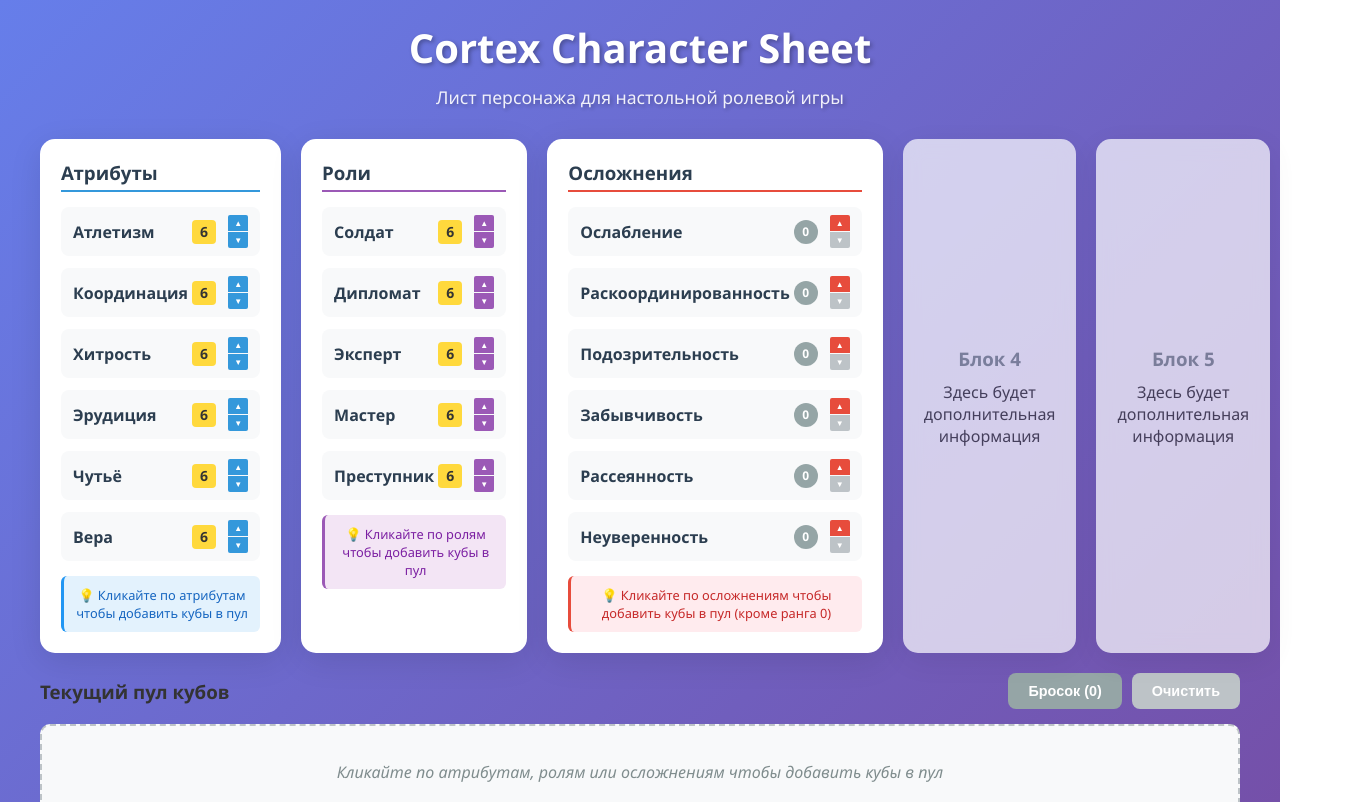
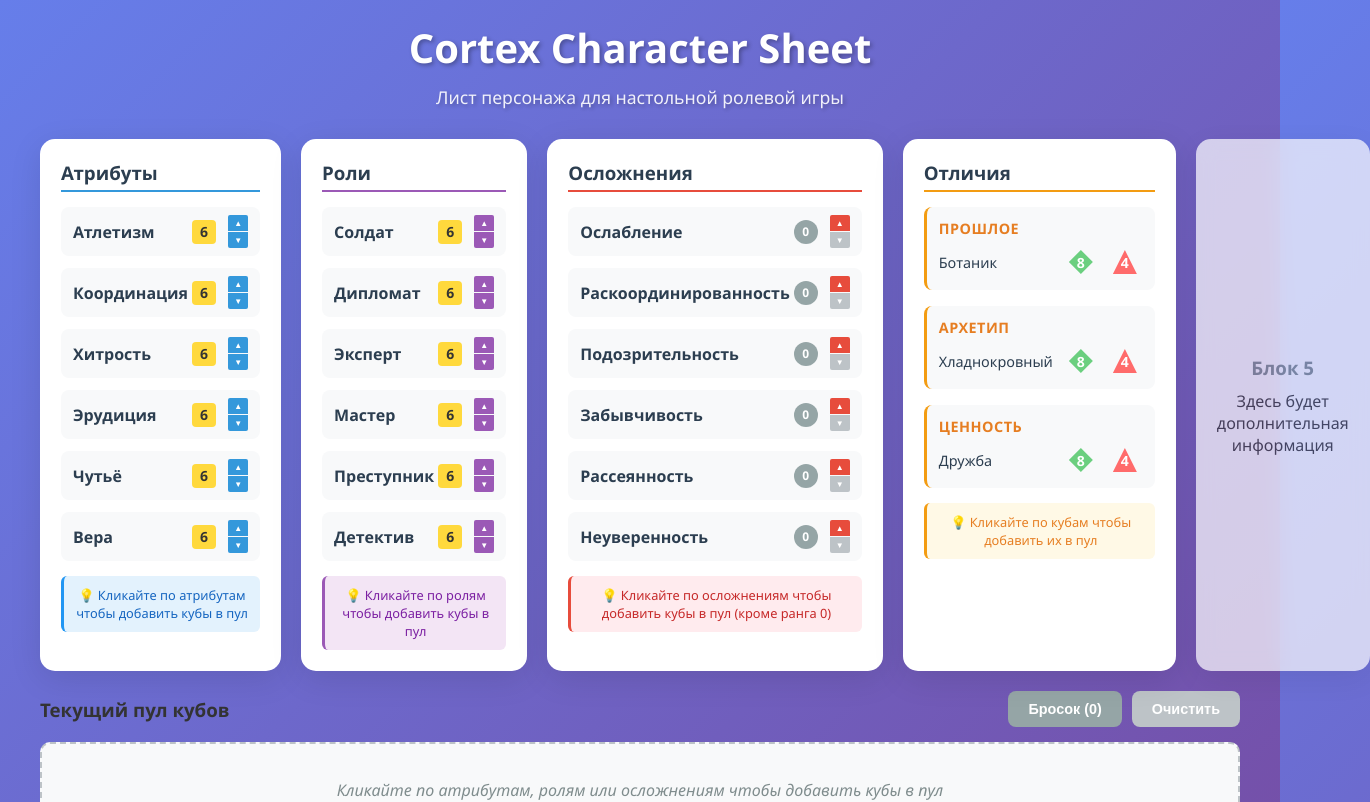
Before and after one commit to dplatonov865/cortex-prime-dice, a React (Vite) app: page / in a window 1280 px wide. Shown: the top 802 px of the page, 1370 px wide, since content can reach past the window. Built offline with nearby package versions, Linux system fonts and the light colour scheme.

Commit message:
add distinction block

```diff
--- a/src/components/CharacterSheet.jsx
+++ b/src/components/CharacterSheet.jsx
@@ -2,6 +2,7 @@ import React, { useState } from 'react';
 import AttributeBlock from '../components/AttributeBlock';
 import RoleBlock from '../components/RoleBlock';
 import ComplicationBlock from '../components/ComplicationBlock';
+import DistinctionBlock from '../components/DistinctionBlock';
 import DicePoolBlock from '../components/DicePoolBlock';
 import ResultsBlock from '../components/ResultsBlock';
 import { useDicePool } from '../hooks/useDicePool';
@@ -23,7 +24,8 @@ const CharacterSheet = () => {
     'Дипломат': 'd6',
     'Эксперт': 'd6',
     'Мастер': 'd6',
-    'Преступник': 'd6'
+    'Преступник': 'd6',
+    'Детектив': 'd6'
   });
 
   const [complications, setComplications] = useState({
@@ -33,6 +35,18 @@ const CharacterSheet = () => {
     'Забывчивость': '0',
     'Рассеянность': '0',
     'Неуверенность': '0'
+  });
+
+  const [distinctions, setDistinctions] = useState({
+    'Прошлое': {
+      name: 'Ботаник'
+    },
+    'Архетип': {
+      name: 'Хладнокровный'
+    },
+    'Ценность': {
+      name: 'Дружба'
+    }
   });
 
   // Хуки для управления логикой
@@ -58,6 +72,10 @@ const CharacterSheet = () => {
 
   const handleComplicationClick = (complicationName, diceType) => {
     addToDicePool(complicationName, diceType, 'complication');
+  };
+
+  const handleDistinctionClick = (distinctionName, diceType, category) => {
+    addToDicePool(distinctionName, diceType, `distinction: ${category}`);
   };
 
   // Обработчики изменения рангов
@@ -108,10 +126,10 @@ const CharacterSheet = () => {
           onComplicationChange={handleComplicationChange}
         />
 
-        <div className="block empty-block">
-          <h3>Блок 4</h3>
-          <p>Здесь будет дополнительная информация</p>
-        </div>
+        <DistinctionBlock
+          distinctions={distinctions}
+          onDistinctionClick={handleDistinctionClick}
+        />
 
         <div className="block empty-block">
           <h3>Блок 5</h3>
--- /dev/null
+++ b/src/components/DistinctionBlock.jsx
@@ -0,0 +1,63 @@
+import React from 'react';
+import DiceIcon from './DiceIcon';
+
+const DistinctionBlock = ({ distinctions, onDistinctionClick }) => {
+  const handleDistinctionClick = (distinctionName, diceType, category) => {
+    onDistinctionClick(distinctionName, diceType, category);
+  };
+
+  return (
+    <div className="block distinctions-block">
+      <h3>Отличия</h3>
+      <div className="distinctions-list">
+        {Object.entries(distinctions).map(([category, distinction]) => (
+          <div key={category} className="distinction-category">
+            <h4 className="distinction-title">{category}</h4>
+            <div className="distinction-row">
+              <span className="distinction-name">{distinction.name}</span>
+
+              <div className="distinction-dice">
+                <div
+                  className="distinction-dice-item"
+                  onClick={() => handleDistinctionClick(
+                    distinction.name,
+                    'd8',
+                    `${category} (d8)`
+                  )}
+                  title="Клик чтобы добавить d8 в пул"
+                >
+                  <DiceIcon
+                    type="d8"
+                    value="8"
+                    clickable={true}
+                  />
+                </div>
+
+                <div
+                  className="distinction-dice-item"
+                  onClick={() => handleDistinctionClick(
+                    distinction.name,
+                    'd4',
+                    `${category} (d4)`
+                  )}
+                  title="Клик чтобы добавить d4 в пул"
+                >
+                  <DiceIcon
+                    type="d4"
+                    value="4"
+                    clickable={true}
+                  />
+                </div>
+              </div>
+            </div>
+          </div>
+        ))}
+      </div>
+      <div className="distinction-hint">
+        💡 Кликайте по кубам чтобы добавить их в пул
+      </div>
+    </div>
+  );
+};
+
+export default DistinctionBlock;
--- a/src/hooks/useDicePool.js
+++ b/src/hooks/useDicePool.js
@@ -13,7 +13,7 @@ export const useDicePool = () => {
       name: name,
       type: diceType,
       value: diceType === '0' ? '0' : parseInt(diceType.replace('d', '')),
-      category: category // 'attribute', 'role' или 'complication'
+      category: category // 'attribute', 'role', 'complication', или 'distinction: [категория]'
     };
 
     setDicePool(prev => [...prev, newDice]);
--- a/src/styles/components/blocks.css
+++ b/src/styles/components/blocks.css
@@ -244,3 +244,79 @@
   word-break: break-word;
   font-weight: 500;
 }
+/* Блок отличий */
+.distinctions-block {
+  grid-column: 4;
+}
+
+.distinctions-block h3 {
+  margin-bottom: 15px;
+  color: #2c3e50;
+  border-bottom: 2px solid #f39c12;
+  padding-bottom: 5px;
+}
+
+.distinctions-list {
+  display: flex;
+  flex-direction: column;
+  gap: 16px;
+}
+
+.distinction-category {
+  padding: 12px;
+  background: #f8f9fa;
+  border-radius: 8px;
+  border-left: 3px solid #f39c12;
+}
+
+.distinction-title {
+  font-size: 0.9rem;
+  font-weight: 600;
+  color: #e67e22;
+  margin-bottom: 8px;
+  text-transform: uppercase;
+  letter-spacing: 0.5px;
+}
+
+.distinction-row {
+  display: flex;
+  justify-content: space-between;
+  align-items: center;
+  gap: 10px;
+}
+
+.distinction-name {
+  font-weight: 500;
+  color: #2c3e50;
+  flex: 1;
+  font-size: 0.9rem;
+}
+
+.distinction-dice {
+  display: flex;
+  gap: 8px;
+  align-items: center;
+}
+
+.distinction-dice-item {
+  cursor: pointer;
+  transition: all 0.2s ease;
+  border-radius: 4px;
+  padding: 2px;
+}
+
+.distinction-dice-item:hover {
+  transform: scale(1.1);
+  background: rgba(243, 156, 18, 0.1);
+}
+
+.distinction-hint {
+  margin-top: 15px;
+  padding: 10px;
+  background: #fff9e6;
+  border-radius: 6px;
+  font-size: 0.8rem;
+  color: #e67e22;
+  text-align: center;
+  border-left: 3px solid #f39c12;
+}
--- a/src/styles/responsive.css
+++ b/src/styles/responsive.css
@@ -14,6 +14,10 @@
 
     .complications-block {
         grid-column: 3;
+    }
+
+    .distinctions-block {
+        grid-column: 1;
     }
 }
 
@@ -33,7 +37,8 @@
 
     .attributes-block,
     .roles-block,
-  .complications-block {
+    .complications-block,
+    .distinctions-block {
         grid-column: 1;
     }
 
@@ -77,6 +82,17 @@
         height: 14px;
         font-size: 7px;
     }
+
+    .distinction-row {
+        flex-direction: column;
+        align-items: flex-start;
+        gap: 8px;
+    }
+
+    .distinction-dice {
+        width: 100%;
+        justify-content: flex-start;
+    }
 }
 
 /* Адаптивность для мобильных */
@@ -93,7 +109,8 @@
         flex-direction: column;
     }
 
-  .roll-button, .clear-button {
+    .roll-button,
+    .clear-button {
         width: 100%;
     }
 
@@ -126,4 +143,12 @@
         width: 100%;
         justify-content: space-between;
     }
+
+    .distinction-category {
+        padding: 10px;
     }
+
+    .distinction-dice {
+        gap: 6px;
+    }
+}
```
Lines whose indentation alone changed are shown as unchanged.
